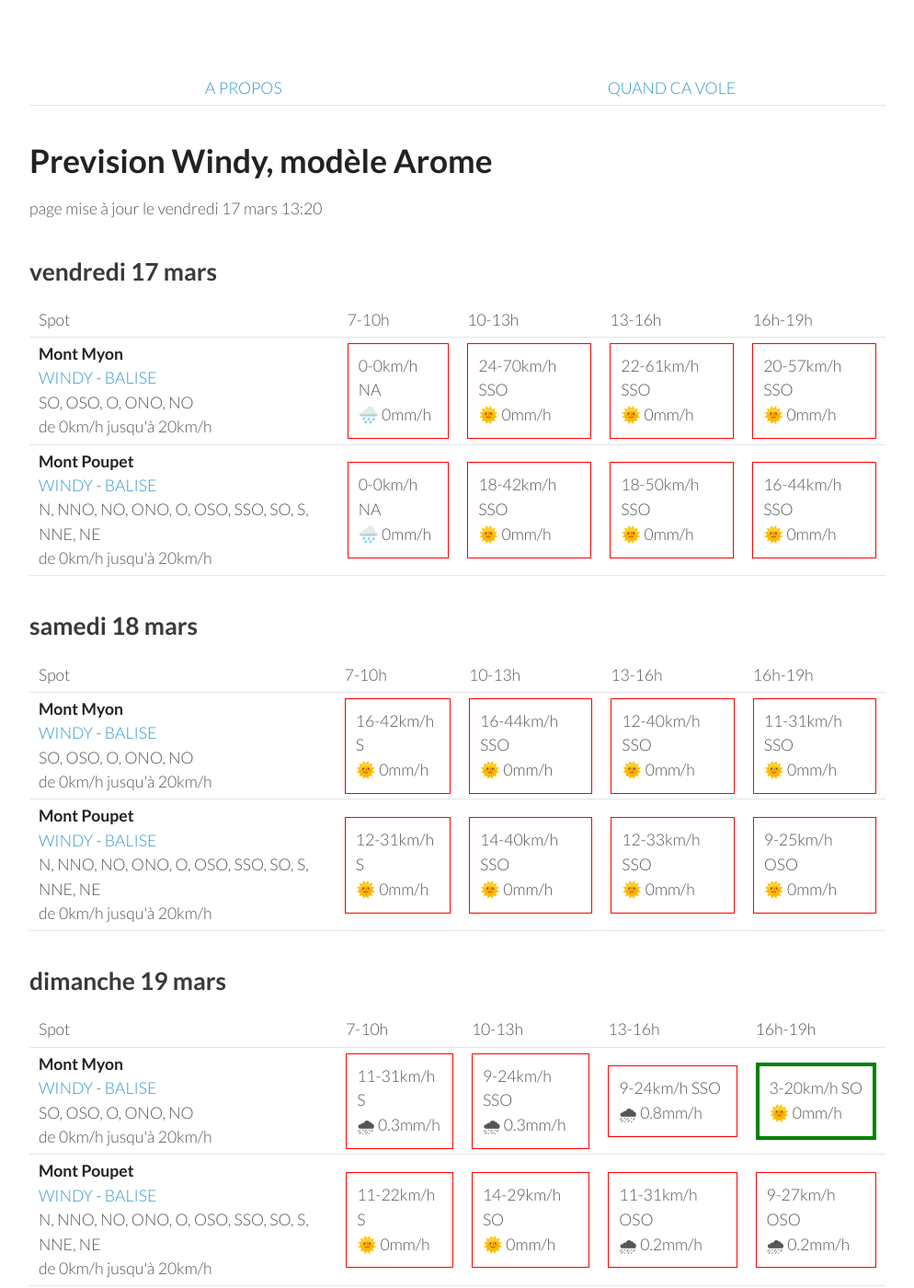
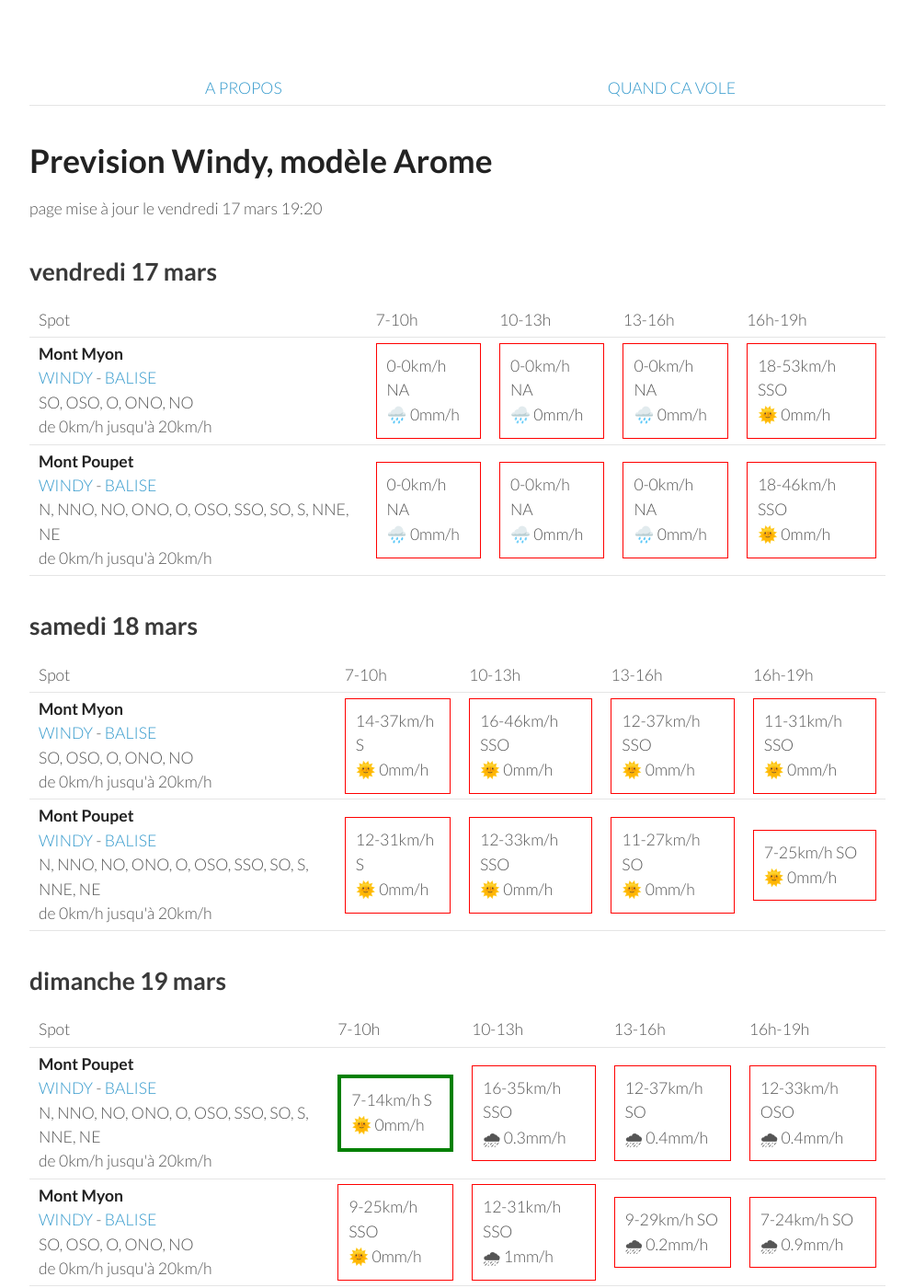
Before and after one commit to parapente-dans-le-nord/parapente-dans-le-nord.github.io, a Jekyll site: the page built from jura.markdown, in a window 1280 px wide and 1400 px high. Shown: the whole window at 92% size, without its empty margins (26-1020 px from the left). Built offline with Jekyll 4.4.1, drawn with Linux system fonts in a browser that asks for light colours; some of the changed text lies outside the part shown.

Commit message:
update index.markdown

```diff
--- a/jura.markdown
+++ b/jura.markdown
@@ -7,7 +7,7 @@ title:  "Tous les spots"
 {: .links}
 
 # Prevision Windy, modèle Arome
-page mise à jour le vendredi 17 mars 13:20
+page mise à jour le vendredi 17 mars 19:20
 
 ## vendredi 17 mars
 
@@ -25,18 +25,18 @@ page mise à jour le vendredi 17 mars 13:20
         <td><strong>Mont Myon</strong><br><a href="https://windy.com/46.331/5.397?45.898,5.394,8,m:eWoagj8">WINDY</a> - <span class=""><a href="http://www.balisemeteo.com/balise.php?idBalise=70">BALISE</a> </span><br> <span class="vent-favorable">SO, OSO, O, ONO, NO</span><br><span class="force-vent">de 0km/h jusqu'à 20km/h</span> </td>
 
             <td><div class="not-flyable"><p>0-0km/h NA</p><p>🌧️ 0mm/h</p></div></td>
-            <td><div class="not-flyable"><p>24-70km/h SSO</p><p>🌞 0mm/h</p></div></td>
-            <td><div class="not-flyable"><p>22-61km/h SSO</p><p>🌞 0mm/h</p></div></td>
-            <td><div class="not-flyable"><p>20-57km/h SSO</p><p>🌞 0mm/h</p></div></td>
+            <td><div class="not-flyable"><p>0-0km/h NA</p><p>🌧️ 0mm/h</p></div></td>
+            <td><div class="not-flyable"><p>0-0km/h NA</p><p>🌧️ 0mm/h</p></div></td>
+            <td><div class="not-flyable"><p>18-53km/h SSO</p><p>🌞 0mm/h</p></div></td>
 
     </tr>
 <tr>
         <td><strong>Mont Poupet</strong><br><a href="https://windy.com/46.970/5.876?46.541,5.876,8">WINDY</a> - <span class=""><a href="http://www.balisemeteo.com/balise.php?idBalise=92">BALISE</a> </span><br> <span class="vent-favorable">N, NNO, NO, ONO, O, OSO, SSO, SO, S, NNE, NE</span><br><span class="force-vent">de 0km/h jusqu'à 20km/h</span> </td>
 
             <td><div class="not-flyable"><p>0-0km/h NA</p><p>🌧️ 0mm/h</p></div></td>
-            <td><div class="not-flyable"><p>18-42km/h SSO</p><p>🌞 0mm/h</p></div></td>
-            <td><div class="not-flyable"><p>18-50km/h SSO</p><p>🌞 0mm/h</p></div></td>
-            <td><div class="not-flyable"><p>16-44km/h SSO</p><p>🌞 0mm/h</p></div></td>
+            <td><div class="not-flyable"><p>0-0km/h NA</p><p>🌧️ 0mm/h</p></div></td>
+            <td><div class="not-flyable"><p>0-0km/h NA</p><p>🌧️ 0mm/h</p></div></td>
+            <td><div class="not-flyable"><p>18-46km/h SSO</p><p>🌞 0mm/h</p></div></td>
 
     </tr>
 
@@ -58,9 +58,9 @@ page mise à jour le vendredi 17 mars 13:20
 <tr>
         <td><strong>Mont Myon</strong><br><a href="https://windy.com/46.331/5.397?45.898,5.394,8,m:eWoagj8">WINDY</a> - <span class=""><a href="http://www.balisemeteo.com/balise.php?idBalise=70">BALISE</a> </span><br> <span class="vent-favorable">SO, OSO, O, ONO, NO</span><br><span class="force-vent">de 0km/h jusqu'à 20km/h</span> </td>
 
-            <td><div class="not-flyable"><p>16-42km/h S</p><p>🌞 0mm/h</p></div></td>
-            <td><div class="not-flyable"><p>16-44km/h SSO</p><p>🌞 0mm/h</p></div></td>
-            <td><div class="not-flyable"><p>12-40km/h SSO</p><p>🌞 0mm/h</p></div></td>
+            <td><div class="not-flyable"><p>14-37km/h S</p><p>🌞 0mm/h</p></div></td>
+            <td><div class="not-flyable"><p>16-46km/h SSO</p><p>🌞 0mm/h</p></div></td>
+            <td><div class="not-flyable"><p>12-37km/h SSO</p><p>🌞 0mm/h</p></div></td>
             <td><div class="not-flyable"><p>11-31km/h SSO</p><p>🌞 0mm/h</p></div></td>
 
 
@@ -69,9 +69,9 @@ page mise à jour le vendredi 17 mars 13:20
         <td><strong>Mont Poupet</strong><br><a href="https://windy.com/46.970/5.876?46.541,5.876,8">WINDY</a> - <span class=""><a href="http://www.balisemeteo.com/balise.php?idBalise=92">BALISE</a> </span><br> <span class="vent-favorable">N, NNO, NO, ONO, O, OSO, SSO, SO, S, NNE, NE</span><br><span class="force-vent">de 0km/h jusqu'à 20km/h</span> </td>
 
             <td><div class="not-flyable"><p>12-31km/h S</p><p>🌞 0mm/h</p></div></td>
-            <td><div class="not-flyable"><p>14-40km/h SSO</p><p>🌞 0mm/h</p></div></td>
             <td><div class="not-flyable"><p>12-33km/h SSO</p><p>🌞 0mm/h</p></div></td>
-            <td><div class="not-flyable"><p>9-25km/h OSO</p><p>🌞 0mm/h</p></div></td>
+            <td><div class="not-flyable"><p>11-27km/h SO</p><p>🌞 0mm/h</p></div></td>
+            <td><div class="not-flyable"><p>7-25km/h SO</p><p>🌞 0mm/h</p></div></td>
 
 
     </tr>
@@ -92,22 +92,22 @@ page mise à jour le vendredi 17 mars 13:20
       <td>16h-19h</td>
     </tr>
 <tr>
-        <td><strong>Mont Myon</strong><br><a href="https://windy.com/46.331/5.397?45.898,5.394,8,m:eWoagj8">WINDY</a> - <span class=""><a href="http://www.balisemeteo.com/balise.php?idBalise=70">BALISE</a> </span><br> <span class="vent-favorable">SO, OSO, O, ONO, NO</span><br><span class="force-vent">de 0km/h jusqu'à 20km/h</span> </td>
+        <td><strong>Mont Poupet</strong><br><a href="https://windy.com/46.970/5.876?46.541,5.876,8">WINDY</a> - <span class=""><a href="http://www.balisemeteo.com/balise.php?idBalise=92">BALISE</a> </span><br> <span class="vent-favorable">N, NNO, NO, ONO, O, OSO, SSO, SO, S, NNE, NE</span><br><span class="force-vent">de 0km/h jusqu'à 20km/h</span> </td>
 
-            <td><div class="not-flyable"><p>11-31km/h S</p><p>🌧 0.3mm/h</p></div></td>
-            <td><div class="not-flyable"><p>9-24km/h SSO</p><p>🌧 0.3mm/h</p></div></td>
-            <td><div class="not-flyable"><p>9-24km/h SSO</p><p>🌧 0.8mm/h</p></div></td>
-            <td><div class="flyable"><p>3-20km/h SO</p><p>🌞 0mm/h</p></div></td>
+            <td><div class="flyable"><p>7-14km/h S</p><p>🌞 0mm/h</p></div></td>
+            <td><div class="not-flyable"><p>16-35km/h SSO</p><p>🌧 0.3mm/h</p></div></td>
+            <td><div class="not-flyable"><p>12-37km/h SO</p><p>🌧 0.4mm/h</p></div></td>
+            <td><div class="not-flyable"><p>12-33km/h OSO</p><p>🌧 0.4mm/h</p></div></td>
 
 
     </tr>
 <tr>
-        <td><strong>Mont Poupet</strong><br><a href="https://windy.com/46.970/5.876?46.541,5.876,8">WINDY</a> - <span class=""><a href="http://www.balisemeteo.com/balise.php?idBalise=92">BALISE</a> </span><br> <span class="vent-favorable">N, NNO, NO, ONO, O, OSO, SSO, SO, S, NNE, NE</span><br><span class="force-vent">de 0km/h jusqu'à 20km/h</span> </td>
+        <td><strong>Mont Myon</strong><br><a href="https://windy.com/46.331/5.397?45.898,5.394,8,m:eWoagj8">WINDY</a> - <span class=""><a href="http://www.balisemeteo.com/balise.php?idBalise=70">BALISE</a> </span><br> <span class="vent-favorable">SO, OSO, O, ONO, NO</span><br><span class="force-vent">de 0km/h jusqu'à 20km/h</span> </td>
 
-            <td><div class="not-flyable"><p>11-22km/h S</p><p>🌞 0mm/h</p></div></td>
-            <td><div class="not-flyable"><p>14-29km/h SO</p><p>🌞 0mm/h</p></div></td>
-            <td><div class="not-flyable"><p>11-31km/h OSO</p><p>🌧 0.2mm/h</p></div></td>
-            <td><div class="not-flyable"><p>9-27km/h OSO</p><p>🌧 0.2mm/h</p></div></td>
+            <td><div class="not-flyable"><p>9-25km/h SSO</p><p>🌞 0mm/h</p></div></td>
+            <td><div class="not-flyable"><p>12-31km/h SSO</p><p>🌧 1mm/h</p></div></td>
+            <td><div class="not-flyable"><p>9-29km/h SO</p><p>🌧 0.2mm/h</p></div></td>
+            <td><div class="not-flyable"><p>7-24km/h SO</p><p>🌧 0.9mm/h</p></div></td>
 
 
     </tr>
@@ -130,20 +130,20 @@ page mise à jour le vendredi 17 mars 13:20
 <tr>
         <td><strong>Mont Poupet</strong><br><a href="https://windy.com/46.970/5.876?46.541,5.876,8">WINDY</a> - <span class=""><a href="http://www.balisemeteo.com/balise.php?idBalise=92">BALISE</a> </span><br> <span class="vent-favorable">N, NNO, NO, ONO, O, OSO, SSO, SO, S, NNE, NE</span><br><span class="force-vent">de 0km/h jusqu'à 20km/h</span> </td>
 
-            <td><div class="not-flyable"><p>7-16km/h SE</p><p>🌞 0mm/h</p></div></td>
-            <td><div class="flyable"><p>3-16km/h NNO</p><p>🌞 0mm/h</p></div></td>
-            <td><div class="not-flyable"><p>5-22km/h NNO</p><p>🌞 0mm/h</p></div></td>
-            <td><div class="flyable"><p>5-18km/h NO</p><p>🌞 0mm/h</p></div></td>
+            <td><div class="flyable"><p>5-14km/h SSO</p><p>🌞 0mm/h</p></div></td>
+            <td><div class="flyable"><p>5-16km/h O</p><p>🌞 0mm/h</p></div></td>
+            <td><div class="flyable"><p>5-18km/h ONO</p><p>🌧 0.2mm/h</p></div></td>
+            <td><div class="flyable"><p>5-16km/h NNO</p><p>🌞 0mm/h</p></div></td>
 
 
     </tr>
 <tr>
         <td><strong>Mont Myon</strong><br><a href="https://windy.com/46.331/5.397?45.898,5.394,8,m:eWoagj8">WINDY</a> - <span class=""><a href="http://www.balisemeteo.com/balise.php?idBalise=70">BALISE</a> </span><br> <span class="vent-favorable">SO, OSO, O, ONO, NO</span><br><span class="force-vent">de 0km/h jusqu'à 20km/h</span> </td>
 
-            <td><div class="not-flyable"><p>3-7km/h E</p><p>🌞 0mm/h</p></div></td>
-            <td><div class="flyable"><p>3-14km/h NO</p><p>🌞 0mm/h</p></div></td>
-            <td><div class="not-flyable"><p>5-20km/h NNO</p><p>🌞 0mm/h</p></div></td>
-            <td><div class="not-flyable"><p>7-22km/h NO</p><p>🌞 0mm/h</p></div></td>
+            <td><div class="not-flyable"><p>1-3km/h SE</p><p>🌞 0mm/h</p></div></td>
+            <td><div class="flyable"><p>5-16km/h NO</p><p>🌧 0.2mm/h</p></div></td>
+            <td><div class="not-flyable"><p>5-20km/h N</p><p>🌞 0mm/h</p></div></td>
+            <td><div class="not-flyable"><p>7-18km/h NNO</p><p>🌞 0mm/h</p></div></td>
 
 
     </tr>
```
